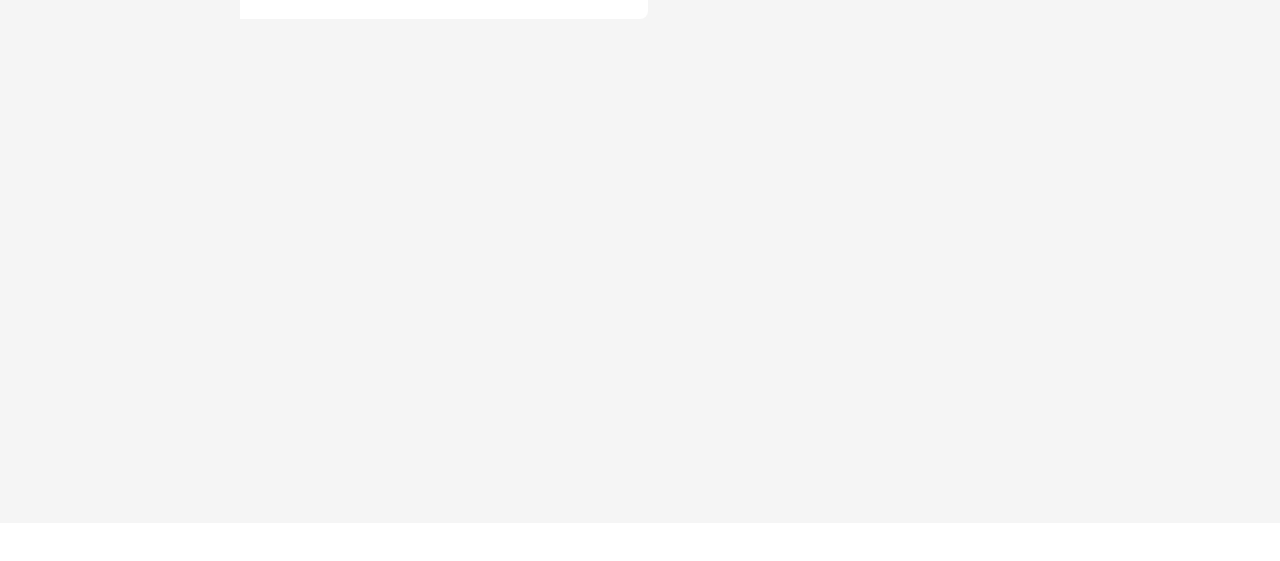
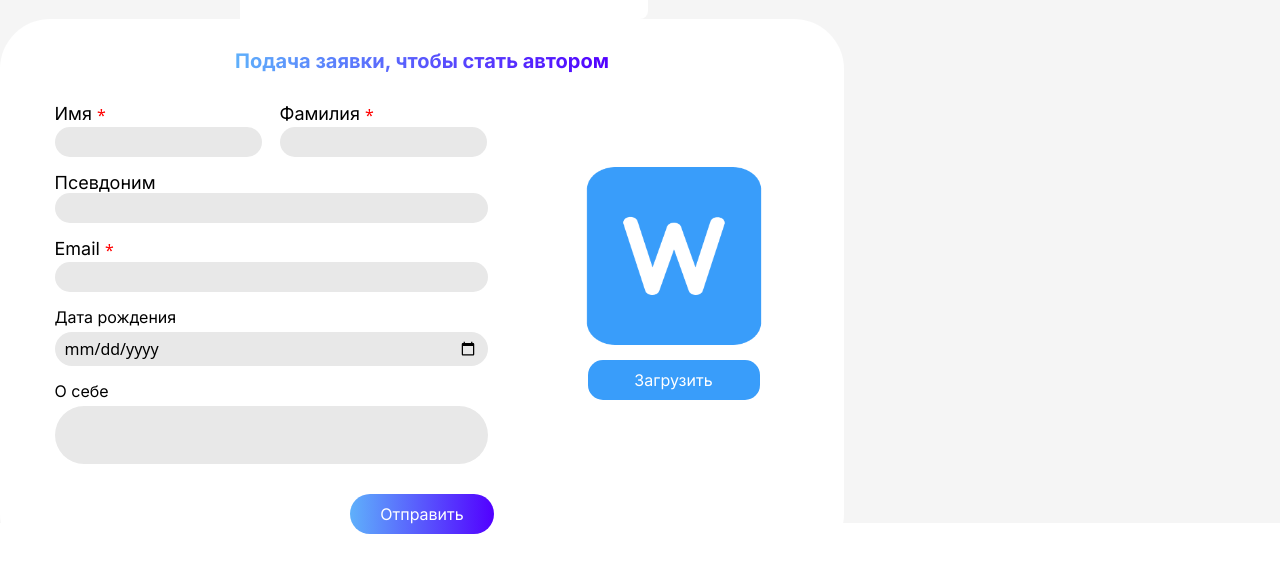
Before and after one commit to RomanLeshchishin/Articles-fullstack, a React (Vite) app in the folder articles-frontend/: page / in a window 1280 px wide. Shown: the part 286-847 px from the top of the page. Before the commit the page ends 809 px from the top, so only its background shows below. Built offline with nearby package versions, Linux system fonts and the light colour scheme.

Commit message:
Frontend, application component and fix basic styles

```diff
--- /dev/null
+++ b/articles-frontend/src/components/Application/Application.module.scss
@@ -0,0 +1,125 @@
+@import "../../styles/textFont.module";
+@import "../../styles/customBtn.module";
+@import "../../styles/customInput.module";
+
+.appForm {
+  display: flex;
+  flex-direction: column;
+  align-items: center;
+  gap: 30px;
+  border-radius: 50px;
+  background: white;
+  width: 844px;
+  padding: 30px 50px 30px 50px;
+
+  .title {
+    @extend .textBlueGradient;
+    font-size: 20px;
+    font-weight: 700;
+  }
+
+  .inpForm {
+    display: flex;
+    flex-direction: row;
+    gap: 70px;
+
+    .infoForm {
+      display: flex;
+      flex-direction: column;
+      gap: 15px;
+
+      .rowInp {
+        display: flex;
+        flex-direction: row;
+        gap: 18px;
+      }
+
+      .dateForm {
+        display: flex;
+        flex-direction: column;
+        gap: 5px;
+
+        .labelDate {
+          @extend .textLogin;
+        }
+
+        .inpDate {
+          @extend .customInput;
+          padding: 5px 10px 5px 10px;
+          outline: none;
+          resize: none;
+        }
+      }
+    }
+
+    .uploadForm {
+      display: flex;
+      flex-direction: column;
+      gap: 15px;
+      align-items: center;
+      justify-content: center;
+
+      .imgForm {
+        width: 232px;
+        height: 178px;
+      }
+
+      .labelUpload {
+        position: relative;
+        display: inline-block;
+      }
+
+      .labelUpload span {
+        @extend .textLogin;
+        display: inline-block;
+        position: relative;
+        cursor: pointer;
+        outline: none;
+        text-decoration: none;
+        width: 172px;
+        color: white;
+        text-align: center;
+        border-radius: 15px;
+        background-color: #399DFA;
+        padding: 10px 0 10px 0;
+      }
+
+      .labelUpload input[type=file] {
+        position: absolute;
+        z-index: -1;
+        opacity: 0;
+        display: block;
+        width: 0;
+        height: 0;
+      }
+
+      .labelUpload:active span {
+        background-color: #0B8BFF;
+      }
+
+      .labelUpload input[type=file]:disabled + span {
+        background-color: #eee;
+      }
+
+
+      .btnUpload {
+        @extend .customGradientButton;
+        background: #399DFA;
+        width: 172px;
+        border-radius: 15px;
+        padding: 10px 0 10px 0;
+        color: white;
+      }
+
+      .btnUpload:active {
+        background: #0B8BFF;
+      }
+    }
+  }
+
+  .btnSend {
+    @extend .customGradientButton;
+    padding: 10px 30px 10px 30px;
+    color: white;
+  }
+}
--- /dev/null
+++ b/articles-frontend/src/components/Application/Application.tsx
@@ -0,0 +1,118 @@
+import styles from "./Application.module.scss";
+import CustomInput from "../UI/CustomInput/CustomInput.tsx";
+import {inputHeight, inputWidth} from "../../const.ts";
+import {useState} from "react";
+import {decodeToken} from "../../utils/decodeToken.ts";
+import fileIcon from "../../assets/file-word-fill.png";
+import axios from "axios";
+
+const Application = () => {
+	const [name, setName] = useState<string>(
+		localStorage.getItem('token')
+			? decodeToken(localStorage.getItem('token') || '').name
+			: ''
+	)
+	const [surname, setSurname] = useState<string>('')
+	const [nickName, setNickName] = useState<string>('')
+	const [email, setEmail] = useState<string>(
+		localStorage.getItem('token')
+		? decodeToken(localStorage.getItem('token') || '').email
+		: ''
+	)
+	const [date, setDate] = useState<string>('')
+	const [about, setAbout] = useState<string>('')
+	const [filename, setFileName] = useState<string>('Загрузить')
+	const [selectedFile, setSelectedFile] = useState(null)
+
+	const onChangeUploadFile = (event) => {
+		if (event.target.files.length !== 0) {
+			setFileName(event.target.files[0].name)
+			setSelectedFile(event.target.files[0])
+		}
+	}
+
+	const sendForm = async () => {
+		if (!selectedFile) {
+			alert('Выберите файл')
+			return
+		}
+
+		const formData = new FormData()
+		formData.append('file', selectedFile)
+
+		const res = await axios.post('http://localhost:5000/file', formData)
+		console.log(res.data)
+	}
+
+	return (
+		<div className={styles.appForm}>
+			<div className={styles.title}>Подача заявки, чтобы стать автором</div>
+			<div className={styles.inpForm}>
+				<div className={styles.infoForm}>
+					<div className={styles.rowInp}>
+						<CustomInput
+							inpWidth={inputWidth.sw}
+							inpHeight={inputHeight.mw}
+							label={'Имя'}
+							inputData={name}
+							setInputData={setName}
+							required={true}
+						/>
+						<CustomInput
+							inpWidth={inputWidth.sw}
+							inpHeight={inputHeight.mw}
+							label={'Фамилия'}
+							inputData={surname}
+							setInputData={setSurname}
+							required={true}
+						/>
+					</div>
+					<CustomInput
+							inpWidth={inputWidth.lw}
+							inpHeight={inputHeight.mw}
+							label={'Псевдоним'}
+							inputData={nickName}
+							setInputData={setNickName}
+							required={false}
+					/>
+					<CustomInput
+							inpWidth={inputWidth.lw}
+							inpHeight={inputHeight.mw}
+							label={'Email'}
+							inputData={email}
+							setInputData={setEmail}
+							required={true}
+					/>
+					<div className={styles.dateForm}>
+						<div className={styles.labelDate}>Дата рождения</div>
+						<input
+							type={"date"}
+							className={styles.inpDate}
+							value={date}
+							onChange={(event) => setDate(event.target.value)}/>
+					</div>
+					<div className={styles.dateForm}>
+						<div className={styles.labelDate}>О себе</div>
+						<textarea
+							className={styles.inpDate}
+							value={about}
+							onChange={(event) => setAbout(event.target.value)}/>
+					</div>
+				</div>
+				<div className={styles.uploadForm}>
+					<img src={fileIcon} alt={'file'} className={styles.imgForm}/>
+					<label className={styles.labelUpload}>
+						<input
+							type={"file"}
+							name={"file"}
+							onChange={onChangeUploadFile}/>
+						<span>{filename}</span>
+					</label>
+				</div>
+			</div>
+			<button className={styles.btnSend} onClick={sendForm}>Отправить</button>
+		</div>
+	);
+};
+
+export default Application;
--- a/articles-frontend/src/components/Auth/AuthComponents.module.scss
+++ b/articles-frontend/src/components/Auth/AuthComponents.module.scss
@@ -41,10 +41,11 @@
 }
 
 .customButtonRegistration {
-  @extend .customButton;
+  @extend .customGradientButton;
+  padding: 15px 30px;
 }
 
 .customButtonLogin {
-  @extend .customButton;
+  @extend .customGradientButton;
   padding: 12px 22px;
 }
--- a/articles-frontend/src/components/UI/CustomInput/CustomInput.tsx
+++ b/articles-frontend/src/components/UI/CustomInput/CustomInput.tsx
@@ -1,26 +1,15 @@
-import {AuthData} from "../../../models/AuthResponse.ts";
 import styles from "../../../styles/_customInput.module.scss"
 import {Dispatch, SetStateAction} from "react";
+import {inputHeight, inputWidth} from "../../../const.ts";
 
 interface CustomInputProps {
 	inpWidth: inputWidth;
 	inpHeight: inputHeight;
 	label?: string;
 	textPlaceholder?: string;
-	inputData: AuthData;
-	setInputData: Dispatch<SetStateAction<AuthData>>;
+	inputData: string;
+	setInputData: Dispatch<SetStateAction<string>>;
 	required: boolean;
-}
-
-enum inputWidth {
-	sw = '207px',
-	mw = '280px',
-	lw = '433px'
-}
-
-enum inputHeight {
-	mw = '30px',
-	lw = '40px'
 }
 
 const CustomInput = (
@@ -35,17 +24,17 @@ const CustomInput = (
 	} : CustomInputProps) => {
 	return (
 		<div>
-			<div>
-				<div>{label}</div>
+			<div style={{display: "flex", flexDirection: "row", gap: "5px"}}>
+				<div className={styles.textBasic} style={{fontSize: "18px"}}>{label}</div>
 				{required ? <div style={{color: "red"}}>*</div> : <div></div>}
 			</div>
 			<input
 				style={{width: inpWidth, height: inpHeight}}
 				className={styles.customInput}
 				placeholder={textPlaceholder}
-				value={inputData.name}
+				value={inputData}
 				onChange={(event) =>
-					setInputData({...inputData, name: event.target.value})
+					setInputData(event.target.value)
 				}
 			>
 			</input>
--- /dev/null
+++ b/articles-frontend/src/const.ts
@@ -0,0 +1,10 @@
+export enum inputWidth {
+	sw = '207px',
+	mw = '280px',
+	lw = '433px'
+}
+
+export enum inputHeight {
+	mw = '30px',
+	lw = '40px'
+}
--- a/articles-frontend/src/pages/MainPage/MainPage.tsx
+++ b/articles-frontend/src/pages/MainPage/MainPage.tsx
@@ -1,5 +1,6 @@
 import Navbar from "../../components/Navbar/Navbar.tsx";
 import ArticleCard from "../../components/Articles/ArticleCard/ArticleCard.tsx";
+import Application from "../../components/Application/Application.tsx";
 
 const MainPage = () => {
     return (
@@ -7,6 +8,7 @@ const MainPage = () => {
             <Navbar/>
 			<div style={{height: "94.4vh", backgroundColor: "#F5F5F5"}}>
 				<ArticleCard/>
+				<Application/>
 			</div>
         </div>
     );
--- a/articles-frontend/src/store/slices/authSlice.ts
+++ b/articles-frontend/src/store/slices/authSlice.ts
@@ -27,9 +27,9 @@ const authSlice = createSlice({
 			(state, action: PayloadAction<AuthResponse>) => {
 				state.isLoading = false;
 				state.error = '';
-				state.user = decodeToken(action.payload)
 				localStorage.setItem('token', action.payload.token)
 				localStorage.setItem('name', action.payload.name)
+				state.user = decodeToken(action.payload.token);
 			}
 		);
 
@@ -53,9 +53,9 @@ const authSlice = createSlice({
 			(state, action: PayloadAction<AuthResponse>) => {
 				state.isLoading = false;
 				state.error = '';
-				state.user = decodeToken(action.payload)
 				localStorage.setItem('token', action.payload.token)
 				localStorage.setItem('name', action.payload.name)
+				state.user = decodeToken(action.payload.token)
 			}
 		);
 
--- a/articles-frontend/src/styles/_customBtn.module.scss
+++ b/articles-frontend/src/styles/_customBtn.module.scss
@@ -1,8 +1,7 @@
-.customButton {
+.customGradientButton {
   @extend .textLogin;
   font-weight: 500;
   background: linear-gradient(to right, #5FB0FB, #5200FF);
-  padding: 15px 30px;
   border: 0;
   border-radius: 34px;
   justify-content: center;
@@ -10,11 +9,11 @@
   color: white;
 }
 
-.customButton:active {
+.customGradientButton:active {
   cursor: pointer;
   background: linear-gradient(to left, #5FB0FB, #5200FF);
 }
 
-.customButton:focus {
+.customGradientButton:focus {
   cursor: pointer;
 }
--- a/articles-frontend/src/styles/_form.module.scss
+++ b/articles-frontend/src/styles/_form.module.scss
@@ -12,11 +12,7 @@
   border-radius: 50px;
 
   .label {
-    @extend .textLogin;
-    background: linear-gradient(to right, #5FB0FB, #5200FF);
-    -webkit-background-clip: text;
-    -webkit-text-fill-color: transparent;
-    color: cornflowerblue;
+    @extend .textBlueGradient;
     font-size: 20px;
     font-weight: 700;
   }
--- a/articles-frontend/src/styles/_textFont.module.scss
+++ b/articles-frontend/src/styles/_textFont.module.scss
@@ -14,6 +14,15 @@
   font-size: 16px;
 }
 
+.textBlueGradient {
+  @extend .textBasic;
+  background: linear-gradient(to right, #5FB0FB, #5200FF);
+  -webkit-background-clip: text;
+  -webkit-text-fill-color: transparent;
+  color: cornflowerblue;
+  font-size: 16px;
+}
+
 .textNav {
   @extend .textBasic;
   color: white;
--- a/articles-frontend/src/utils/decodeToken.ts
+++ b/articles-frontend/src/utils/decodeToken.ts
@@ -1,9 +1,8 @@
-import {AuthResponse} from "../models/AuthResponse.ts";
 import {IToken} from "../models/IToken.ts";
 import {jwtDecode} from "jwt-decode";
 import {IUser} from "../models/IUser.ts";
 
-export const decodeToken = (response: AuthResponse) : IUser => {
-	const decode:IToken = jwtDecode(response.token)
-	return {id: decode.id, email: decode.email, roles: decode.roles, name: response.name}
+export const decodeToken = (response: string) : IUser => {
+	const decode:IToken = jwtDecode(response)
+	return {id: decode.id, email: decode.email, roles: decode.roles, name: localStorage.getItem('name') || ''};
 }
```
Also changed, not shown: articles-frontend/src/models/IApplication.ts (added, +9 -0 lines), articles-frontend/src/assets/file-word-fill.png (added).
